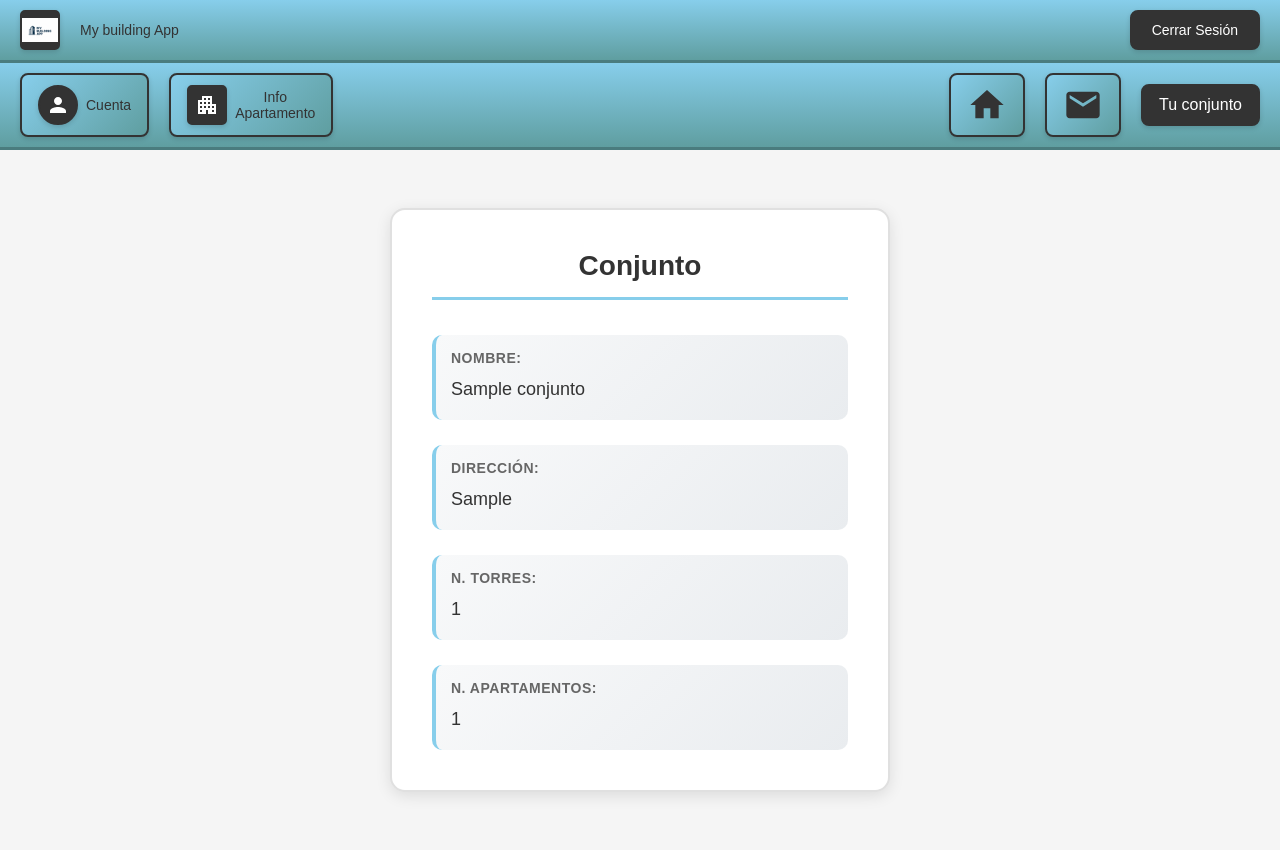
After one commit to Juanjo3465/Ingesof-1, a Django app: template Proyecto/core/templates/complex_info.html in a window 1280 px wide. The commit adds this page. Run offline with Django 5.2, Linux system fonts and the light colour scheme; the template is opened without the code that fills it: values that come from a table or form of the project are taken from there, others are empty; tables that the repository leaves empty hold one stand-in row (values such as "Sample post").

Commit message:
complex info

```diff
--- a/Proyecto/core/domain/states/roles.py
+++ b/Proyecto/core/domain/states/roles.py
@@ -17,10 +17,6 @@ class Role(ABC):
     @abstractmethod
     def get_menu():
         """"""
-        pass
-
-    @abstractmethod
-    def configure_apartment():
         pass
 
 class Administrador(Role):
--- a/Proyecto/core/models/apartamentos.py
+++ b/Proyecto/core/models/apartamentos.py
@@ -1,6 +1,5 @@
 """Modulo Apartamento"""
 from django.db import models
-from ..services import AccountService
 
 class Apartamentos(models.Model):
     """"""
--- a/Proyecto/core/models/conjunto.py
+++ b/Proyecto/core/models/conjunto.py
@@ -8,13 +8,13 @@ class Conjunto(models.Model):
     direccion = models.CharField(max_length=150)
     n_torres = models.IntegerField()
     n_apartamentos = models.IntegerField()
-    n_parqueaderos = models.IntegerField()
-    reglamento_propiedad_horizontal = models.TextField(blank=True, null=True)
-    estatutos = models.TextField(blank=True, null=True)
-    manual_convivencia = models.TextField(blank=True, null=True)
-    estado_financiero = models.TextField(blank=True, null=True)
 
     class Meta:
         """"""
         managed = False
         db_table = 'Conjunto'
+
+    @classmethod
+    def get_complex(cls):
+        complex = Conjunto.objects.filter().first()
+        return complex
--- a/Proyecto/core/models/residente.py
+++ b/Proyecto/core/models/residente.py
@@ -1,7 +1,6 @@
 """Modulo Residente"""
 from django.db import models
 from datetime import date
-from ..services import AccountService
 
 class Residente(models.Model):
     """"""
--- a/Proyecto/core/models/usuario.py
+++ b/Proyecto/core/models/usuario.py
@@ -22,7 +22,6 @@ class Usuario(models.Model):
     @cached_property
     def get_rol(self):
         """"""
-
         Roles={
             self.Rol_Administrador:Administrador,
             self.Rol_Propietario:Propietario,
--- /dev/null
+++ b/Proyecto/core/static/core/css/css_complex_info.css
@@ -0,0 +1,118 @@
+/* Estilos para la página de información del conjunto */
+
+.conjunto-container {
+    min-height: calc(100vh - 100px);
+    background-color: #f5f5f5;
+    padding: 40px 20px;
+    display: flex;
+    justify-content: center;
+    align-items: center;
+}
+
+.conjunto-content {
+    width: 100%;
+    max-width: 500px;
+}
+
+.conjunto-card {
+    background: white;
+    border-radius: 15px;
+    padding: 40px;
+    box-shadow: 0 4px 15px rgba(0, 0, 0, 0.1);
+    border: 2px solid #e0e0e0;
+}
+
+.conjunto-title {
+    text-align: center;
+    font-size: 28px;
+    color: #333;
+    margin-bottom: 35px;
+    font-weight: 600;
+    padding-bottom: 15px;
+    border-bottom: 3px solid #87CEEB;
+}
+
+.info-grid {
+    display: grid;
+    grid-template-columns: 1fr;
+    gap: 25px;
+}
+
+.info-item {
+    display: flex;
+    flex-direction: column;
+    gap: 8px;
+    padding: 15px;
+    background: linear-gradient(135deg, #f8f9fa 0%, #e9ecef 100%);
+    border-radius: 10px;
+    border-left: 4px solid #87CEEB;
+    transition: all 0.3s ease;
+}
+
+.info-item:hover {
+    transform: translateX(5px);
+    box-shadow: 0 3px 10px rgba(0, 0, 0, 0.08);
+    border-left-color: #5F9EA0;
+}
+
+.info-label {
+    font-size: 14px;
+    color: #666;
+    font-weight: 600;
+    text-transform: uppercase;
+    letter-spacing: 0.5px;
+}
+
+.info-value {
+    font-size: 18px;
+    color: #333;
+    font-weight: 500;
+    margin: 0;
+    padding: 5px 0;
+}
+
+/* Responsive */
+@media (max-width: 768px) {
+    .conjunto-container {
+        padding: 20px 15px;
+    }
+
+    .conjunto-card {
+        padding: 25px 20px;
+    }
+
+    .conjunto-title {
+        font-size: 24px;
+        margin-bottom: 25px;
+    }
+
+    .info-grid {
+        gap: 20px;
+    }
+
+    .info-item {
+        padding: 12px;
+    }
+
+    .info-value {
+        font-size: 16px;
+    }
+}
+
+@media (max-width: 480px) {
+    .conjunto-card {
+        padding: 20px 15px;
+    }
+
+    .conjunto-title {
+        font-size: 22px;
+    }
+
+    .info-label {
+        font-size: 13px;
+    }
+
+    .info-value {
+        font-size: 15px;
+    }
+}
--- a/Proyecto/core/static/core/css/css_header.css
+++ b/Proyecto/core/static/core/css/css_header.css
@@ -57,6 +57,7 @@
     box-shadow: 0 2px 5px rgba(0, 0, 0, 0.15);
     color: white;
     font-weight: 500;
+    text-decoration: none;
 }
 
 .conjunto-button:hover {
--- /dev/null
+++ b/Proyecto/core/templates/complex_info.html
@@ -0,0 +1,40 @@
+{% extends 'partials/header_user.html' %}
+{% load static %}
+
+{% block title %}Información del Conjunto{% endblock %}
+
+{% block extra_css %}
+<link rel="stylesheet" href="{% static 'core/css/css_complex_info.css' %}">
+{% endblock %}
+
+{% block body_content %}
+<div class="conjunto-container">
+    <div class="conjunto-content">
+        <div class="conjunto-card">
+            <h2 class="conjunto-title">Conjunto</h2>
+
+            <div class="info-grid">
+                <div class="info-item">
+                    <label class="info-label">Nombre:</label>
+                    <p class="info-value">{{ conjunto.nombre }}</p>
+                </div>
+
+                <div class="info-item">
+                    <label class="info-label">Dirección:</label>
+                    <p class="info-value">{{ conjunto.direccion }}</p>
+                </div>
+
+                <div class="info-item">
+                    <label class="info-label">N. torres:</label>
+                    <p class="info-value">{{ conjunto.n_torres }}</p>
+                </div>
+
+                <div class="info-item">
+                    <label class="info-label">N. apartamentos:</label>
+                    <p class="info-value">{{ conjunto.n_apartamentos }}</p>
+                </div>
+            </div>
+        </div>
+    </div>
+</div>
+{% endblock %}
--- a/Proyecto/core/templates/login/change_password.html
+++ b/Proyecto/core/templates/login/change_password.html
@@ -8,7 +8,7 @@
 {% block content %}
 <div id="modalOverlay">
     <div class="modal-container">
-        <a href="{% url 'Menu' %}" class="close-button">X</a>
+        <a href="{% url 'Account_info' %}" class="close-button">X</a>
 
         <h2 class="modal-title">Cambio de contraseña</h2>
 
--- a/Proyecto/core/urls.py
+++ b/Proyecto/core/urls.py
@@ -15,4 +15,5 @@ urlpatterns = [
     path('Mi-cuenta/', views.account_info, name='Account_info'),
     path('Editar-cuenta/', views.edit_account, name = 'Edit_account'),
     path('Confirmar-contrasena', views.confirm_password, name = 'Confirm_password'),
+    path('Conjunto/', views.complex_info, name='Complex_info' ),
 ]
--- a/Proyecto/templates/partials/header_user.html
+++ b/Proyecto/templates/partials/header_user.html
@@ -57,9 +57,9 @@
                 </svg>
             </button>
 
-            <button class="conjunto-button">
+            <a href="{% url 'Complex_info' %}" class="conjunto-button">
                 Tu conjunto
-            </button>
+            </a>
         </div>
     </header>
 
```
Also changed, not shown: Proyecto/core/views/views.py (+8 -2 lines), Proyecto/core/migrations/0003_alter_conjunto_options.py (added), Proyecto/core/migrations/0004_alter_conjunto_options.py (added), Proyecto/core/migrations/0005_alter_conjunto_options.py (added).
